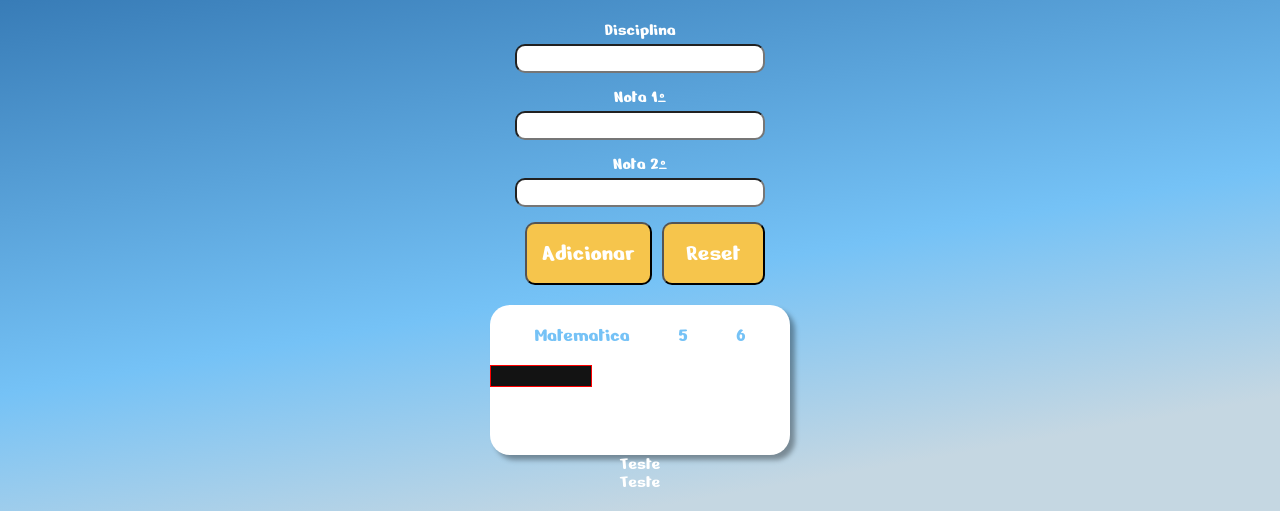
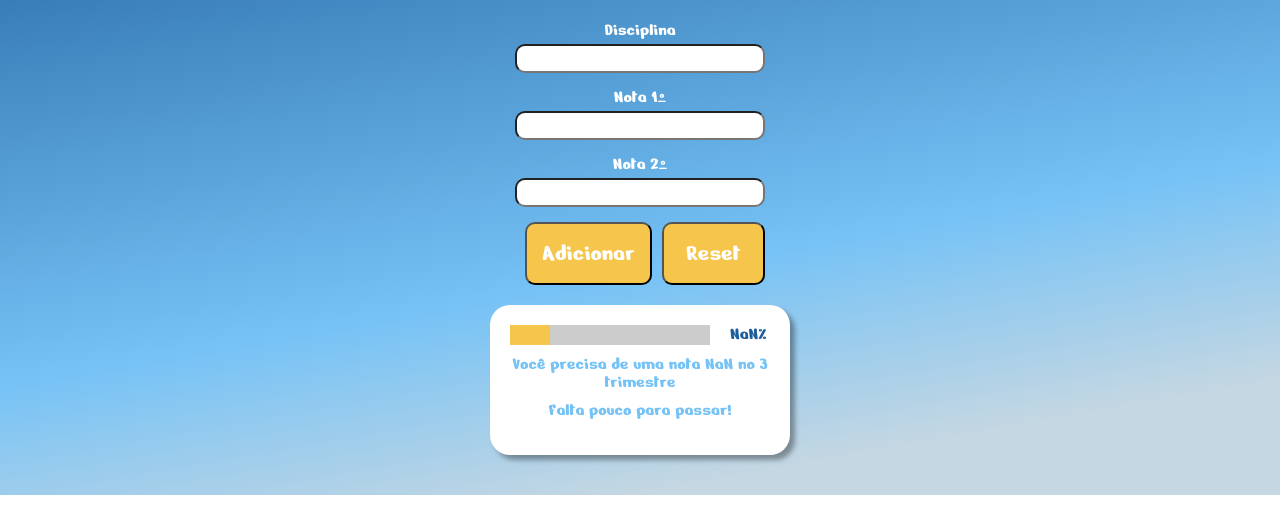
Before and after one commit to Prof-RafaGrillo/Calculadora-Notas, a plain HTML site: page index.html in a window 1280 px wide. Both pictures are taken after a click on the button "Adicionar". Shown: the part 403-914 px from the top of the page. Drawn offline with Linux system fonts and the light colour scheme; a web font is replaced by a local one.

Commit message:
Adicionando o card

```diff
--- a/estilo.css
+++ b/estilo.css
@@ -10,7 +10,7 @@
 
 body{
     background: var(--cor-fundo-site) ;
-    height: 200%;
+    height: auto;
     font-size: 18px;
     font-family: var(--fonte-texto);
     color: var(--cor-texto);
@@ -82,6 +82,7 @@ body{
   margin: 20px;
 }
 .card{
+    margin-bottom: 20px;
     background-color: white;
     box-shadow: 5px 5px 5px rgba(0, 0, 0, 0.349);
     border-radius: 20px;
@@ -91,15 +92,31 @@ body{
 .card-notas{
     display: flex;
     justify-content: space-around;
-    margin: 20px;
+    margin: 10px;
     font-size: 20px;
     color: #75C2F6;
 }
 
 .barra{
-    background-color: rgba(0, 0, 0, 0.925);
-    width: 100px;
+    position: relative;
+    margin: 0 20px;
+    background-color: #ccc;
+    width: 200px;
     height: 20px;
-    border: 1px solid red;
+}
+.progresso--bar{
+    position: absolute;
+    height: 20px;
+    width: 20%;
+    background-color: #f6c54c;
 
 }
+.barra--valor{
+    color: #1D5D9B;
+    position:absolute;
+    left: 110%;
+}
+.card--resultado{
+    margin-top: 10px;
+    color: #75C2F6;
+}
--- a/index.html
+++ b/index.html
@@ -19,25 +19,18 @@
         <h3 class="disciplinas--titulo">Adicionar Disciplinas</h3>
         <form class="disciplinas--form">
             <label for="materias">Disciplina</label>
-            <input type="text" class="disciplinas--input" name="materias" id="disciplina">
+            <input type="text" class="disciplinas--input" name="materias" id="disciplina" required>
             <label for="primeira">Nota 1º</label>
-            <input type="number" class="disciplinas--input" name="primeira" id="nota1">
+            <input type="number" class="disciplinas--input" name="primeira" id="nota1" required>
             <label for="segunda">Nota 2º</label>
-            <input type="number" class="disciplinas--input" name="segunda" id="nota2">
+            <input type="number" class="disciplinas--input" name="segunda" id="nota2" required>
             <div class="form--btns">
                 <input type="button" value="Adicionar" id="disciplinas--btn" class="btn">
                 <input type="reset" value="Reset" class="btn btn--reset">
             </div>
         </form>
         <section class="cards">
-            <div class="card">
-                <div class="card-notas">
-                    <h4>Matematica</h4>
-                    <h5>5</h5>
-                    <h5>6</h5>
-                </div>
-                <div class="barra"></div>
-            </div>
+
         </section>
     </section>
     <script src="/main.js"></script>
--- a/main.js
+++ b/main.js
@@ -15,12 +15,35 @@ function adicionarDisciplina (){
     n1 = form.primeira.value
     n2 = form.segunda.value
 
-    soma = n1 + n2
+
+    soma =parseFloat(n1) + parseFloat(n2)
+
     media = (soma)/2
 
+    faltante = 18 - soma
+
+    porcentagem = ((soma * 100) / 18).toFixed(1)
+
     const cards = document.querySelector(".cards")
-    cards.innerHTML += `<p> Teste </p>`
-    cards.innerHTML += `<p> Teste </p>`
+
+    const card = document.querySelector(".card")
+    cards.innerHTML += `
+        <div class="card">
+                <div class="card-notas">
+                    <h4>${disciplina}</h4>
+                    <h5>${n1}</h5>
+                    <h5>${n2}</h5>
+                </div>
+                <div class="barra">
+                    <div class="progresso--bar" style="width:${porcentagem}%"></div>
+                    <div class="barra--valor" >${porcentagem}%</div>
+                </div>
+                <p class="card--resultado">Você precisa de uma nota ${faltante} no 3 trimestre</p>
+                <p class="card--resultado">Falta pouco para passar!</p>
+            </div>
+    `
+
+
 
     // const card = document.createElement('div')
     // const conteudo = document.createTextNode( `${disciplina} + ${n1}`)
```
